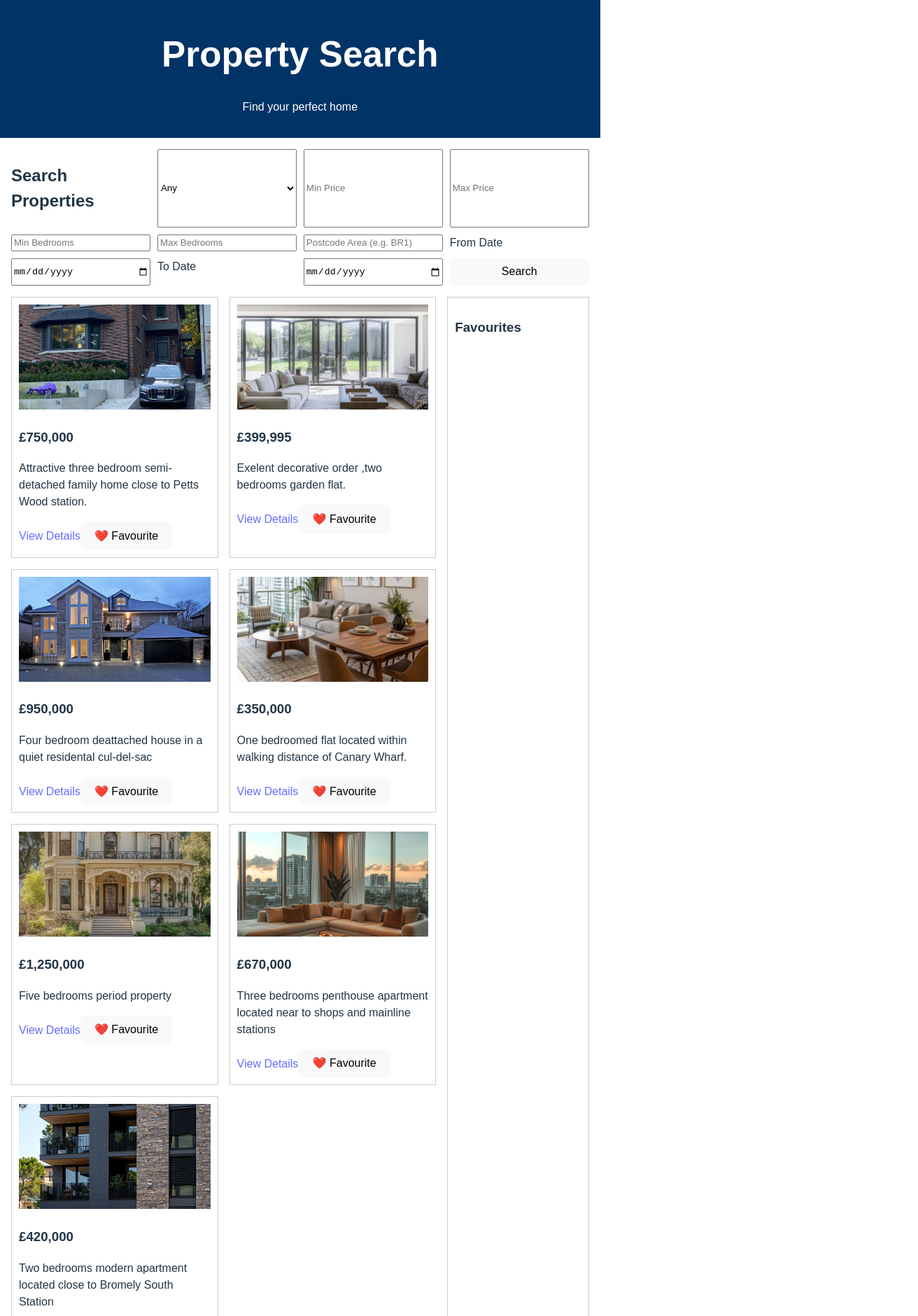
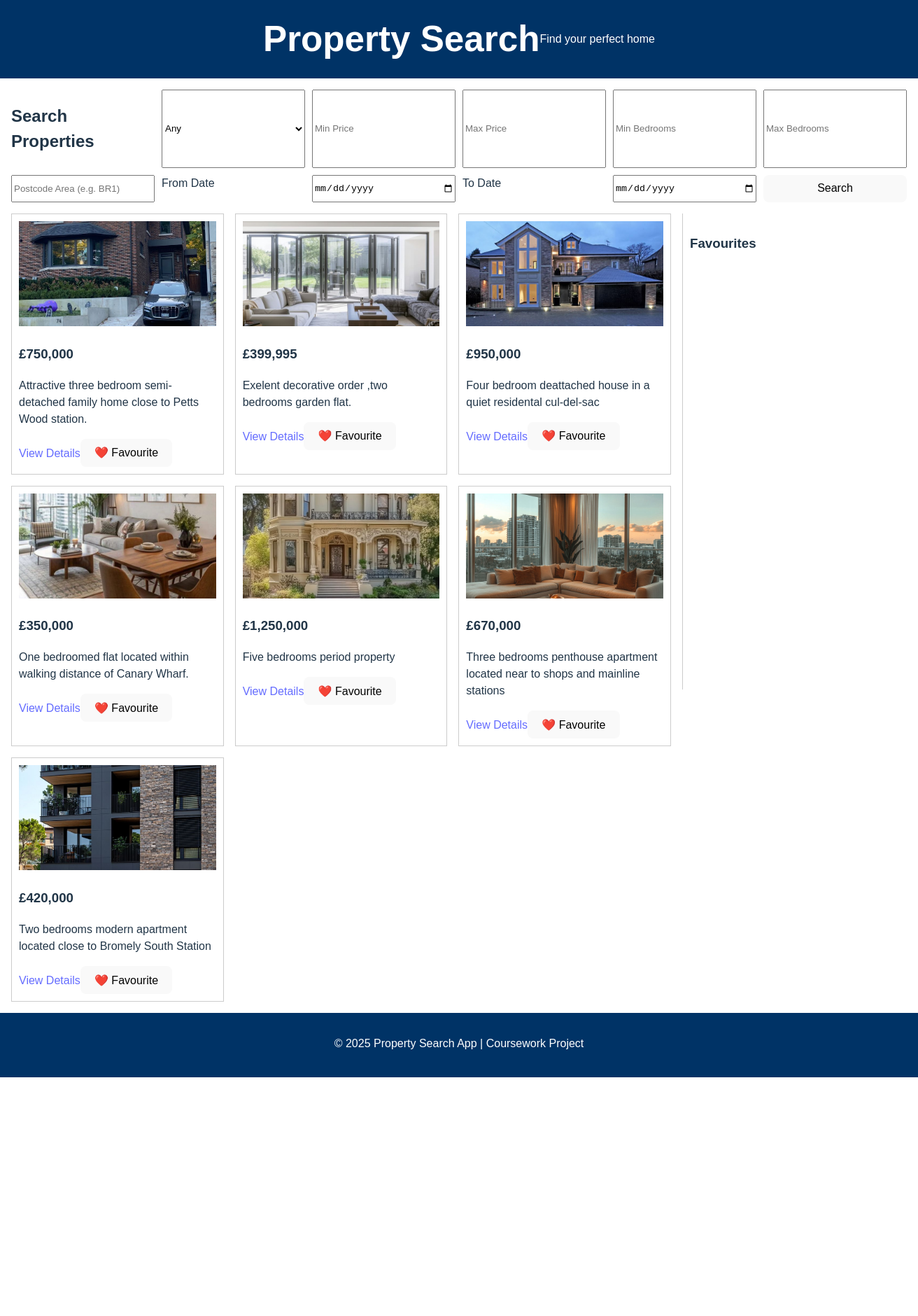
Before and after one commit to ThinaraSenarathne/Advaced-Clientside-Development-Coursework, a React (Vite) app: page / in a window 1280 px wide. Shown: the top 1880 px of the page at 70% size, 1312 px wide, since content can reach past the window. After the commit the page ends 1539 px from the top, so only its background shows below. Built offline with nearby package versions, Linux system fonts and the light colour scheme.

Commit message:
upgraded the css of property search page

```diff
--- a/src/styles/app.css
+++ b/src/styles/app.css
@@ -3,7 +3,23 @@ body {
   margin: 0;
 }
 
-.header, .footer {
+.header{
+  height: 80px;
+  width: 100vw;
+  margin: 0;
+  background: #003366;
+  color: white;
+  text-align: center;
+  padding: 1rem;
+  display: flex;
+  align-items: center;
+  justify-content: center;
+}
+
+.footer{
+  height: 60px;
+  width: 100vw;
+  margin: 0;
   background: #003366;
   color: white;
   text-align: center;
@@ -45,8 +61,16 @@ body {
 }
 
 .favourites {
-  border: 1px solid #ccc;
+  top: 80px;              /* space below header */
+  right: 0;
+  width: 300px;           /* adjust as needed */
+  height: calc(100vh - 140px);
+  overflow-y: auto;
+
+  border-left: 1px solid #ccc;
   padding: 10px;
+  background: white;
+  z-index: 1000;
 }
 
 .property-page img {
```
